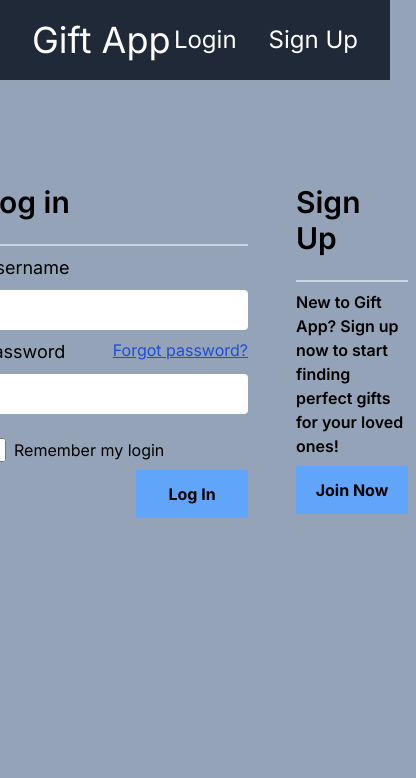
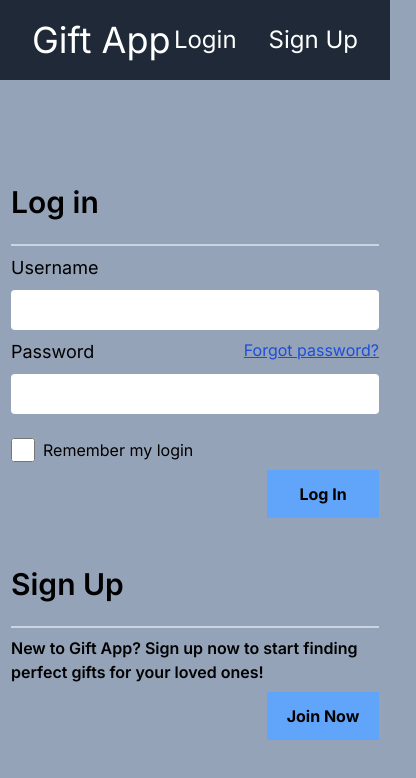
Before and after one commit to kizido/giftro, a Next.js app: page /login in a window 390 px wide. Shown: the top 778 px of the page, 416 px wide, since content can reach past the window. Built offline with nearby package versions, Linux system fonts and the light colour scheme.

Commit message:
style: make login page mobile responsive

```diff
--- a/src/app/login/page.tsx
+++ b/src/app/login/page.tsx
@@ -3,7 +3,7 @@
 
 export default function Login() {
   return (
-    <div className="w-full pt-24 flex justify-center gap-8">
+    <div className="w-full pt-24 flex flex-col md:flex-row items-center md:items-start justify-center gap-8">
       <div className="w-96 p-2 flex flex-col gap-2">
         <h1 className="mb-4 text-3xl font-semibold">Log in</h1>
         <hr className="border border-slate-300"></hr>
```
